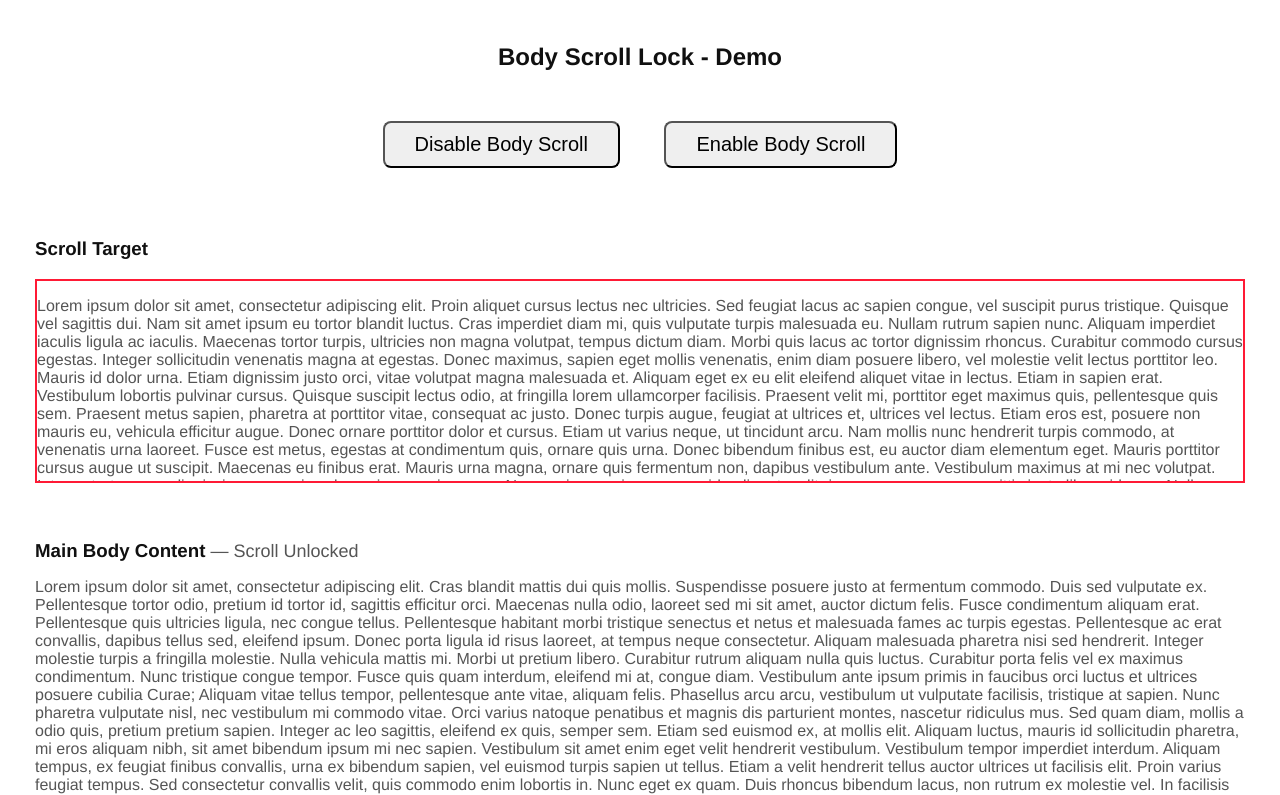
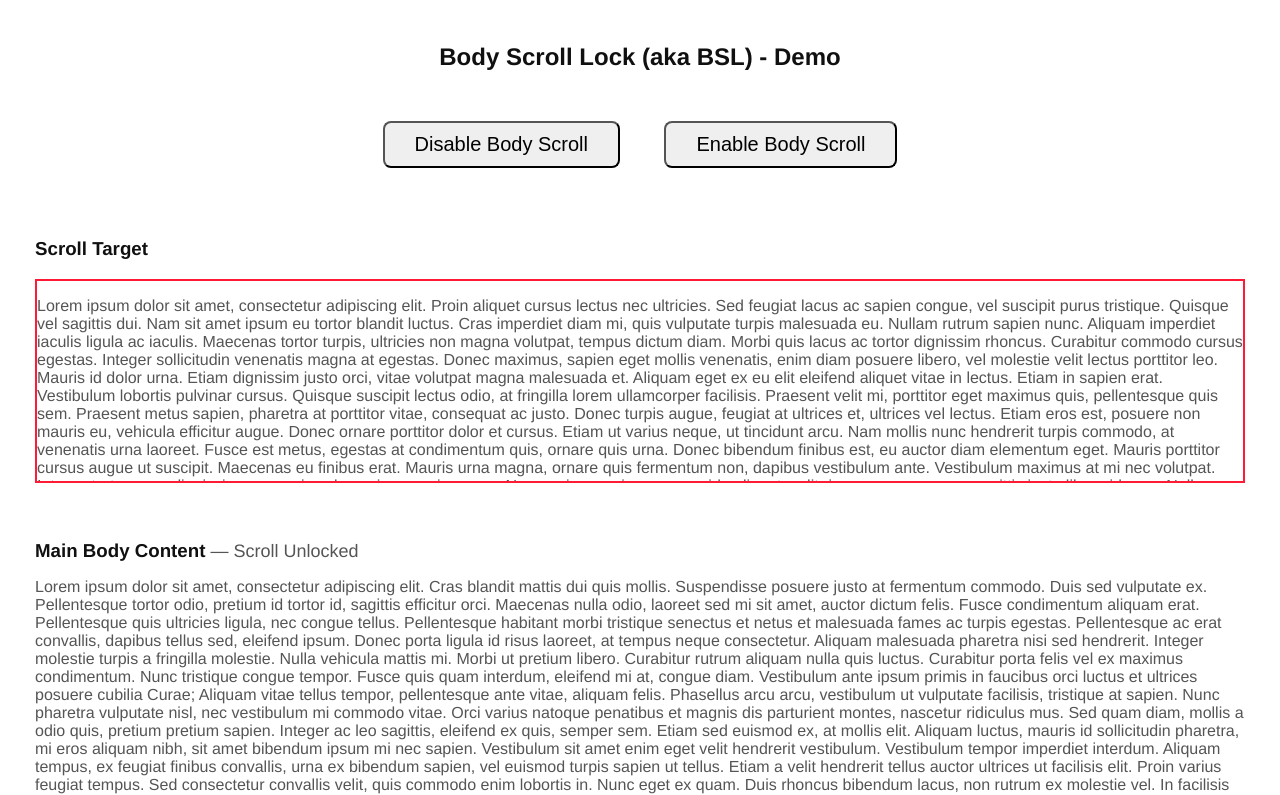
Before and after one commit to willmcpo/body-scroll-lock, a website with bundled scripts: page examples/vanilla/index.html in a window 1280 px wide. Shown: the top 795 px of the page. Built offline with nearby package versions, Linux system fonts and the light colour scheme.

Commit message:
Updated readme

```diff
--- a/examples/vanilla/index.html
+++ b/examples/vanilla/index.html
@@ -70,7 +70,7 @@
     </style>
   </head>
   <body>
-    <h2>Body Scroll Lock - Demo</h2>
+    <h2>Body Scroll Lock (aka BSL) - Demo</h2>
     <div class="buttonsContainer">
       <button class="disableBodyScroll" ontouchstart="" style="-webkit-tap-highlight-color: rgba(0,0,0,0);">Disable Body Scroll</button>
       <button class="enableBodyScroll" ontouchstart="" style="-webkit-tap-highlight-color: rgba(0,0,0,0);">Enable Body Scroll</button>
```
Also changed, not shown: README.md.
